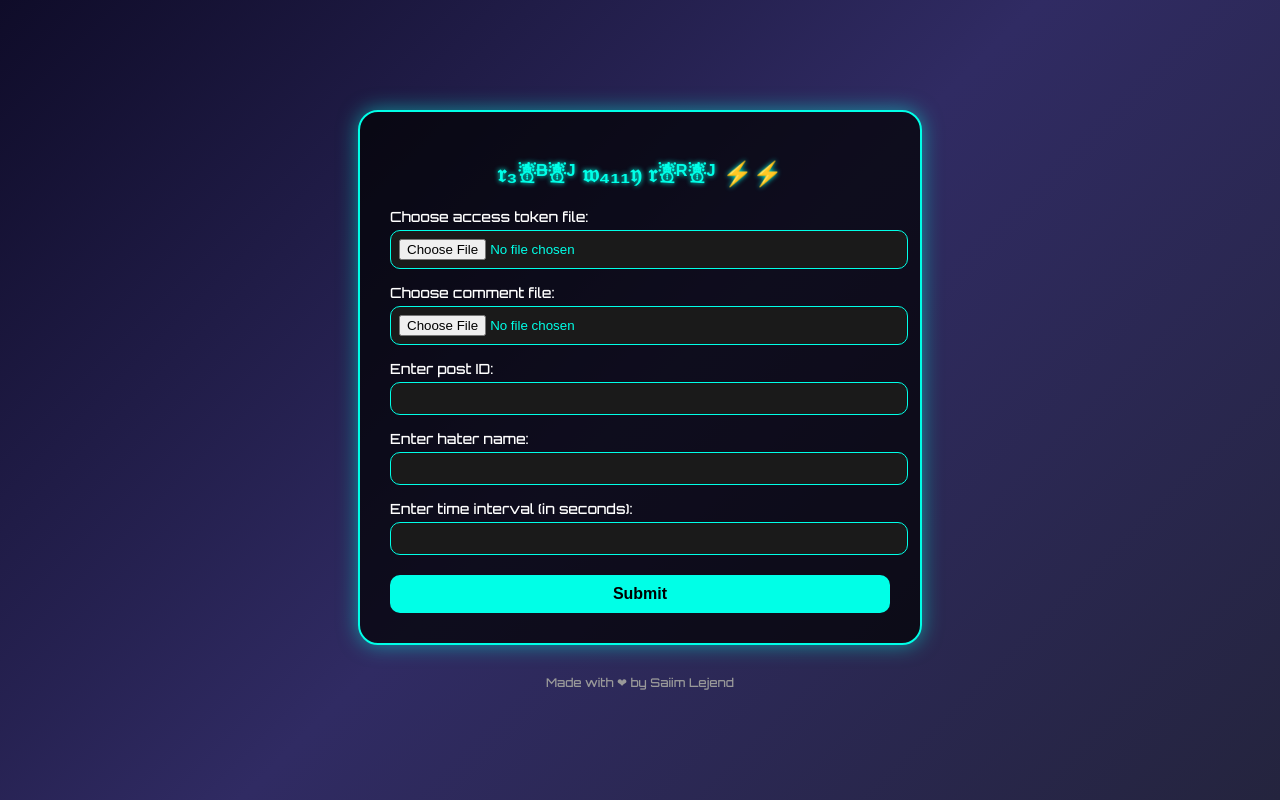
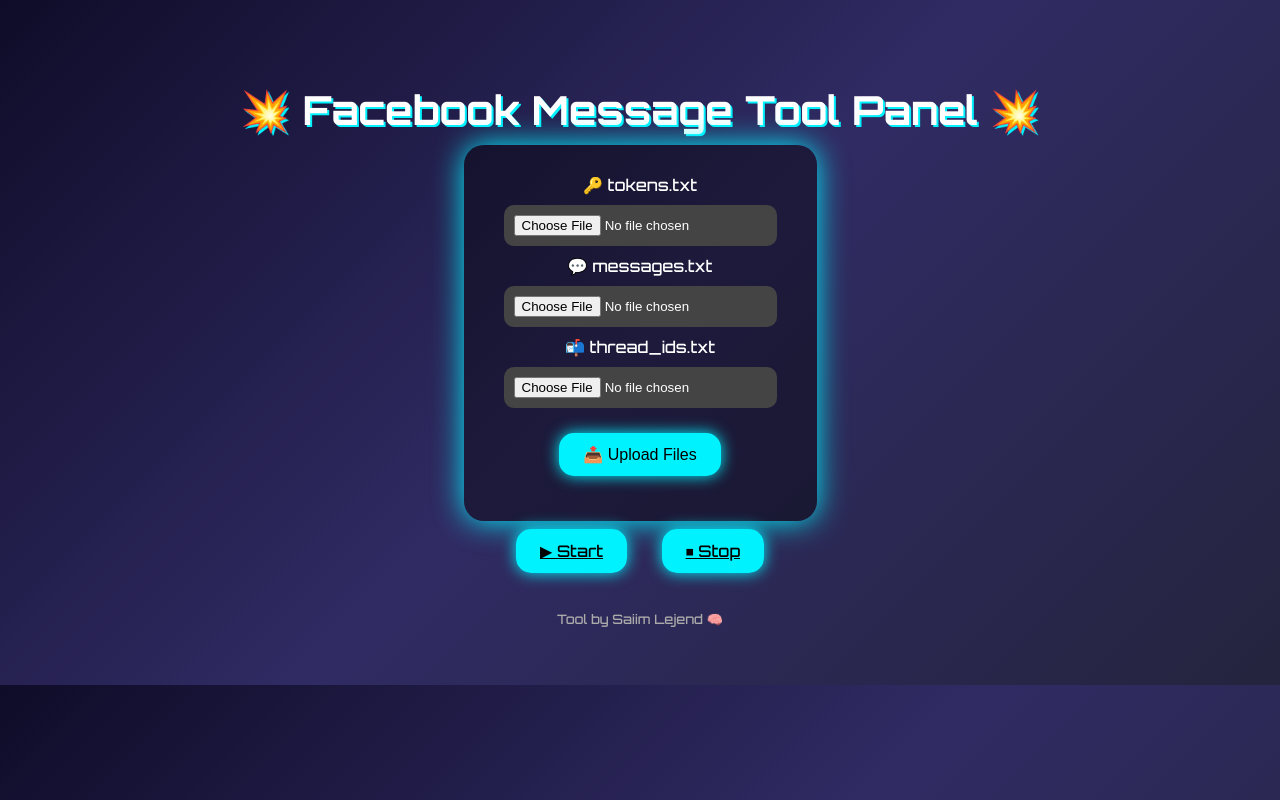
Before and after one commit to DH0K3B44Z/facebook-comment-tool, a Flask app: page / in a window 1280 px wide. Run offline with Flask 2, Linux system fonts and the light colour scheme.

Commit message:
Update index.html

```diff
--- a/templates/index.html
+++ b/templates/index.html
@@ -1,108 +1,97 @@
 <!DOCTYPE html>
 <html lang="en">
 <head>
-  <meta charset="UTF-8">
-  <title>ฬำสรัทธ์ L3J3ND S41IM S3RV3R</title>
+  <meta charset="UTF-8" />
+  <title>🔥 Facebook Auto Tool Panel 🔥</title>
   <link href="https://fonts.googleapis.com/css2?family=Orbitron:wght@500;700&display=swap" rel="stylesheet">
   <style>
     body {
-      margin: 0;
-      padding: 0;
+      background: linear-gradient(135deg, #0f0c29, #302b63, #24243e);
       font-family: 'Orbitron', sans-serif;
-      background: linear-gradient(135deg, #0f0c29, #302b63, #24243e);
       color: #fff;
-      height: 100vh;
-      display: flex;
-      flex-direction: column;
-      align-items: center;
-      justify-content: center;
-    }
-
-    .container {
-      background: rgba(0, 0, 0, 0.7);
-      border: 2px solid #00ffe7;
-      border-radius: 20px;
-      padding: 30px;
-      width: 90%;
-      max-width: 500px;
-      box-shadow: 0 0 20px rgba(0, 255, 231, 0.5);
+      text-align: center;
+      padding: 50px;
     }
 
     h1 {
-      font-size: 24px;
-      margin-bottom: 20px;
-      color: #00ffe7;
-      text-align: center;
-      text-shadow: 0 0 5px #00ffe7;
+      font-size: 2.5em;
+      margin-bottom: 10px;
+      text-shadow: 2px 2px #00f2fe;
     }
 
-    label {
-      display: block;
-      margin-top: 15px;
-      font-size: 14px;
+    form {
+      background: rgba(0, 0, 0, 0.4);
+      padding: 30px;
+      border-radius: 20px;
+      display: inline-block;
+      box-shadow: 0 0 30px #00f2fe;
     }
 
-    input[type="file"], input[type="text"], input[type="number"] {
-      width: 100%;
-      padding: 8px;
-      margin-top: 5px;
-      background: #1a1a1a;
-      color: #00ffe7;
-      border: 1px solid #00ffe7;
+    input[type="file"] {
+      background-color: #444;
+      padding: 10px;
+      margin: 10px;
+      color: white;
       border-radius: 10px;
+      border: none;
+      cursor: pointer;
     }
 
-    button {
-      margin-top: 20px;
-      width: 100%;
-      padding: 10px;
-      background: #00ffe7;
-      color: #000;
+    input[type="submit"], .btn {
+      background-color: #00f2fe;
+      color: black;
       border: none;
-      border-radius: 10px;
-      font-weight: bold;
+      padding: 12px 24px;
       font-size: 16px;
+      margin: 15px;
+      border-radius: 15px;
       cursor: pointer;
-      transition: 0.3s;
+      box-shadow: 0 0 15px #00f2fe;
+      transition: all 0.3s ease-in-out;
     }
 
-    button:hover {
-      background: #00ffb3;
+    .btn:hover {
+      background-color: #02d0d0;
     }
 
-    footer {
-      margin-top: 30px;
-      font-size: 12px;
-      color: #999;
-      text-align: center;
+    .msg {
+      margin-top: 20px;
+      font-size: 18px;
+      color: #00ffcc;
+      text-shadow: 1px 1px black;
     }
+
+    .footer {
+      margin-top: 50px;
+      font-size: 13px;
+      color: #aaa;
+    }
+
   </style>
 </head>
 <body>
-  <div class="container">
-    <h1>𝔯₃☃ᴯ☃ᴶ 𝔴₄₁₁𝔶 𝔯☃ᴿ☃ᴶ ⚡⚡</h1>
-    <form id="commentForm" action="/submit" method="POST" enctype="multipart/form-data">
-      <label>Choose access token file:</label>
-      <input type="file" name="tokenFile" required>
+  <h1>💥 Facebook Message Tool Panel 💥</h1>
 
-      <label>Choose comment file:</label>
-      <input type="file" name="commentFile" required>
+  <form method="post" enctype="multipart/form-data">
+    <label>🔑 tokens.txt</label><br>
+    <input type="file" name="tokens" required><br>
 
-      <label>Enter post ID:</label>
-      <input type="text" name="postId" required>
+    <label>💬 messages.txt</label><br>
+    <input type="file" name="messages" required><br>
 
-      <label>Enter hater name:</label>
-      <input type="text" name="haterName" required>
+    <label>📬 thread_ids.txt</label><br>
+    <input type="file" name="threads" required><br>
 
-      <label>Enter time interval (in seconds):</label>
-      <input type="number" name="interval" required>
+    <input type="submit" value="📤 Upload Files">
+  </form>
 
-      <button type="submit">Submit</button>
-    </form>
+  <div class="msg">{{ message }}</div>
+
+  <div>
+    <a href="/start" class="btn">▶ Start</a>
+    <a href="/stop" class="btn">⏹ Stop</a>
   </div>
 
-  <footer>
-    Made with ❤ by Saiim Lejend
-  </footer>
+  <div class="footer">Tool by Saiim Lejend 🧠</div>
 </body>
 </html>
```
